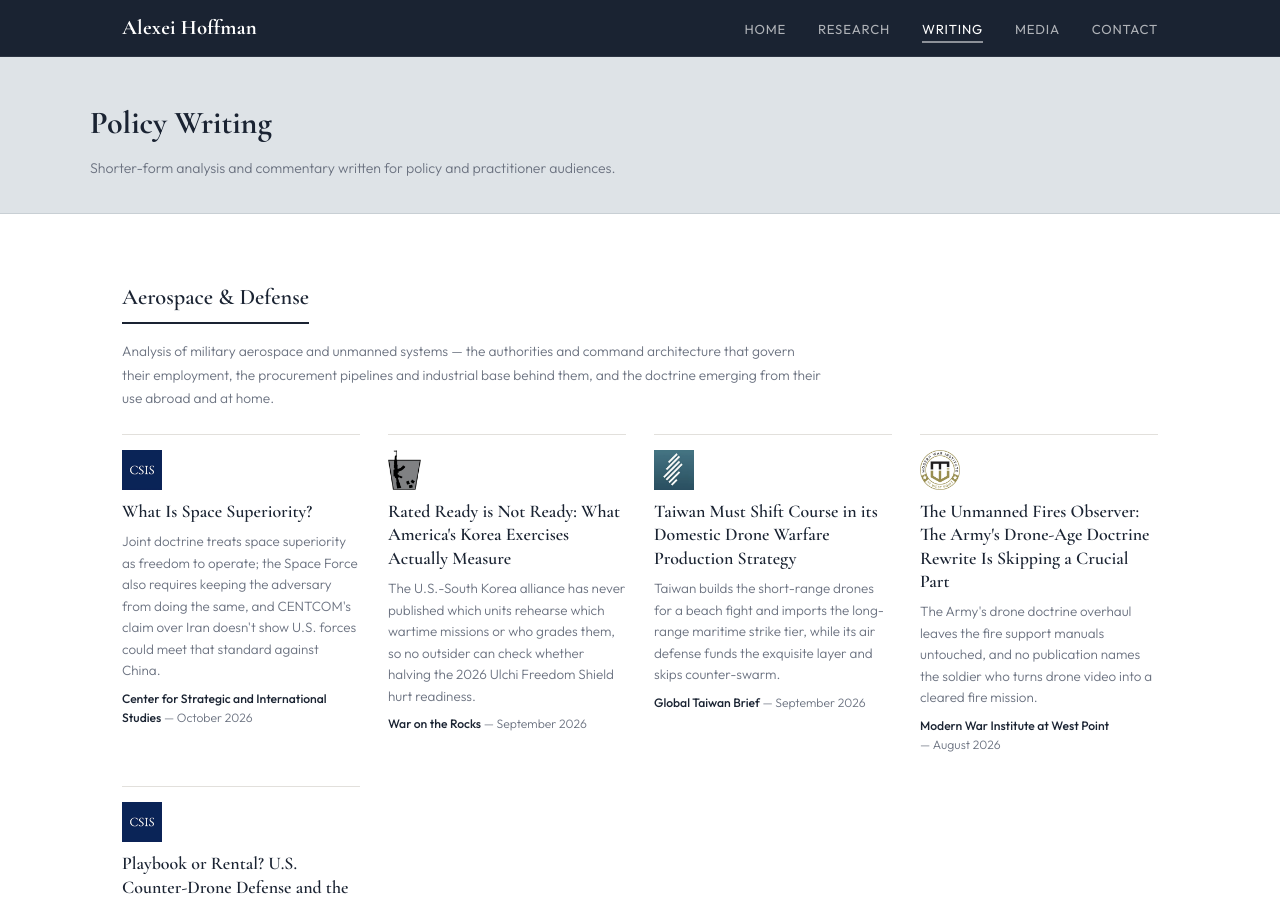
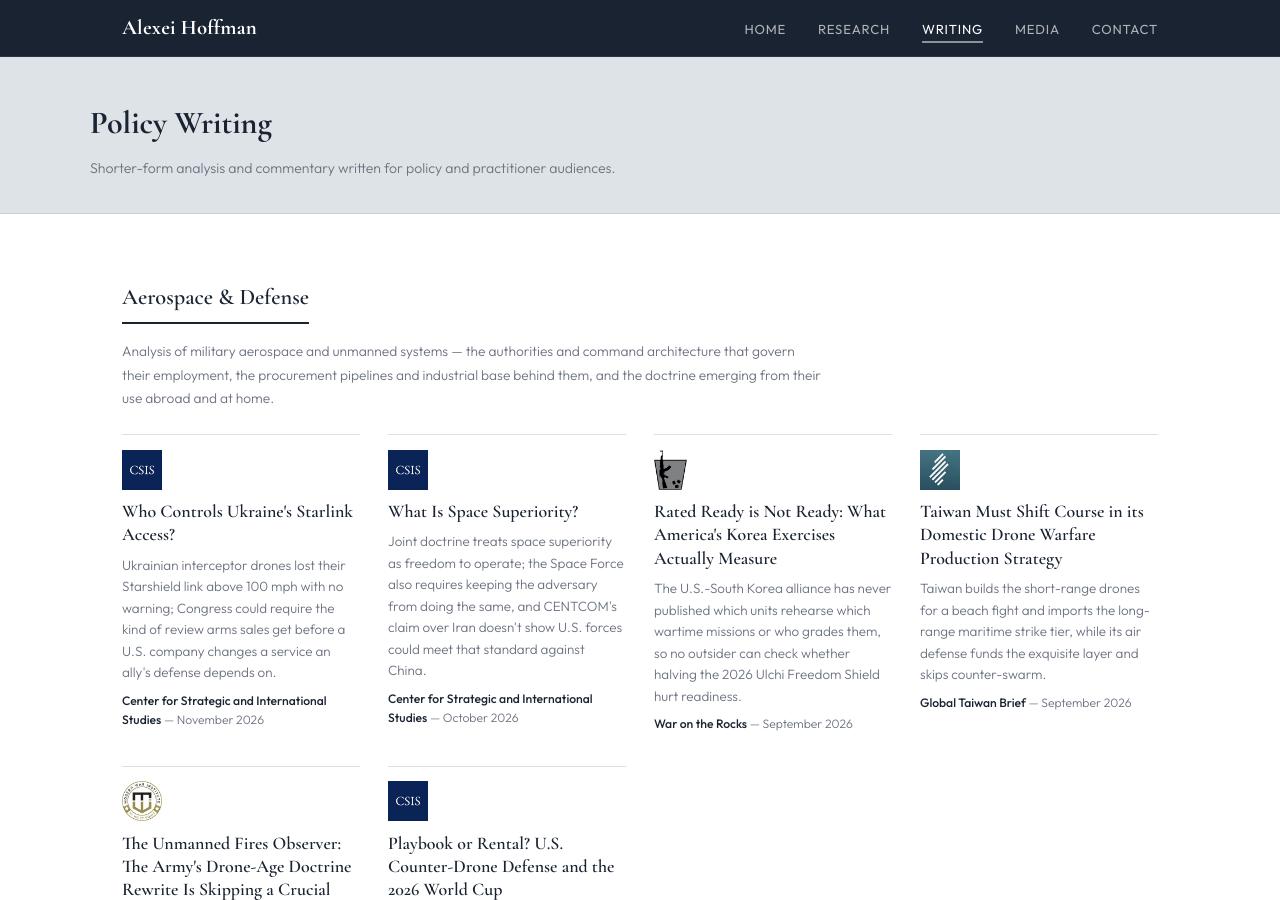
Before and after one commit to a-novi13-byte/a-novi13-byte.github.io, a Jekyll site: the page built from writing.html, in a window 1280 px wide and 900 px high. Built offline with Jekyll 4.4.1, drawn with Linux system fonts in a browser that asks for light colours.

Commit message:
Update writing.html

```diff
--- a/writing.html
+++ b/writing.html
@@ -71,6 +71,13 @@
   <p class="section-note">Analysis of military aerospace and unmanned systems — the authorities and command architecture that govern their employment, the procurement pipelines and industrial base behind them, and the doctrine emerging from their use abroad and at home.</p>
 
   <div class="writing-grid section-aero">
+
+    <article class="writing-card">
+      <img class="pub-logo" src="{{ '/assets/Logos/logo-csis.png' | relative_url }}" alt="" loading="lazy">
+      <h3><a href="https://www.csis.org/analysis/who-controls-ukraines-starlink-access" target="_blank" rel="noopener">Who Controls Ukraine's Starlink Access?</a></h3>
+      <p class="writing-blurb">Ukrainian interceptor drones lost their Starshield link above 100 mph with no warning; Congress could require the kind of review arms sales get before a U.S. company changes a service an ally's defense depends on.</p>
+      <p class="writing-source"><strong>Center for Strategic and International Studies</strong> &mdash;&nbsp;November&nbsp;2026</p>
+    </article>
 
     <article class="writing-card">
       <img class="pub-logo" src="{{ '/assets/Logos/logo-csis.png' | relative_url }}" alt="" loading="lazy">
```
